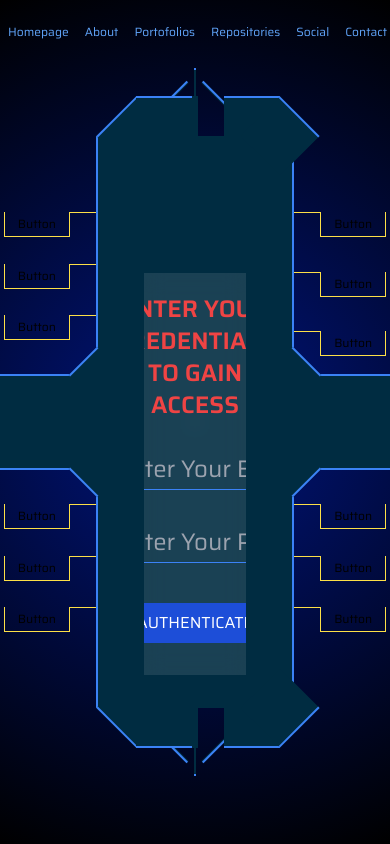
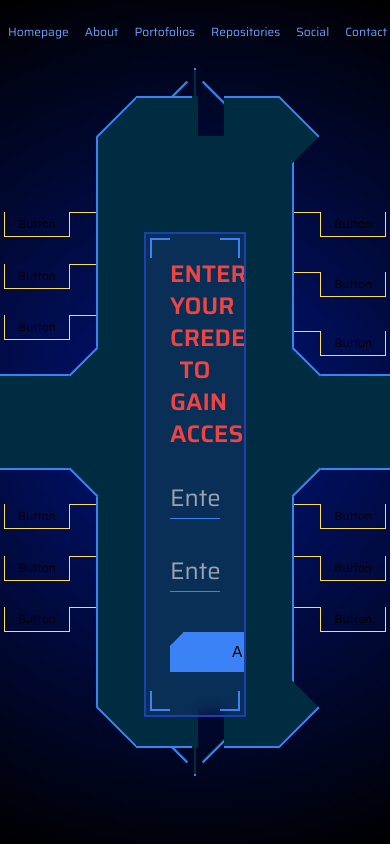
Before and after one commit to Dafazan/Project-Insight, a Next.js app: page /LoginPage in a window 390 px wide. Built offline with nearby package versions, Linux system fonts and the light colour scheme; grey boxes are pictures that could not be loaded.

Commit message:
ui change

```diff
--- /dev/null
+++ b/src/app/DataCenter/DataEntry/Page.jsx
@@ -0,0 +1,9 @@
+import React from 'react'
+
+function DataEntry() {
+    return (
+        <div>DataEntry</div>
+    )
+}
+
+export default DataEntry
--- a/src/app/DataCenter/page.jsx
+++ b/src/app/DataCenter/page.jsx
@@ -10,7 +10,7 @@ import CardsCanvas from "@/components/Layouts/CardsCanvas"
 function DataCenterContent() {
     return (
         <>
-            <CardsCanvas cols={'4'}>
+            <CardsCanvas cols={4}>
                 <TitleStatusCard status={'private'} />
                 <TitleStatusCard status={'public'} />
                 <TitleStatusCard status={'private'} />
--- a/src/app/LoginPage/page.jsx
+++ b/src/app/LoginPage/page.jsx
@@ -47,9 +47,16 @@ function LoginForm() {
   }, []);
 
   return (
-    <div className='w-full md:h-full h-[90vh] flex justify-center items-center text-center relative'>
-      <form onSubmit={onSubmit} action="" method='POST'>
-        <div className="md:py-5 bgblur md:bg-transparent md:px-0 p-5 md:w-96 w-full">
+    <>
+
+      <div className='w-full md:h-full h-[90vh] flex justify-center items-center text-center'>
+        <form className='w-full relative' onSubmit={onSubmit} action="" method='POST'>
+          <div className=" bgblurblue border-2 border-blue-800 p-1 md:w-[400px] w-full flex flex-col">
+            <div className=' w-full h-5 flex justify-between'>
+              <div className='w-5 h-full  border-s-2 border-t-2 border-blue-500'></div>
+              <div className='w-5 h-full  border-e-2 border-t-2 border-blue-500'></div>
+            </div>
+            <div className='px-5  '>
               <h1 className='text-red-500 text-2xl font-semibold'>ENTER YOUR CREDENTIALS TO GAIN ACCESS</h1>
 
               <div className='py-3'>
@@ -78,9 +85,52 @@ function LoginForm() {
                   />
                 </div>
               </div>
-          <button className="w-full my-3 p-2 bg-blue-700 text-white hover:bg-blue-600">AUTHENTICATE</button>
+              <div className='py-3 w-full h-full'>
+                <button className='w-60 h-full hover:scale-105 duration-1000'>
+                  <div className='  w-full h-10 relative'>
+                    <div className='  w-full h-10 flex flex-col absolute'>
+                      <div className='flex w-full h-full'>
+                        <div className=' w-5 h-5 border-s-2 border-blue-500 bg-blue-500 rotate-45 translate-x-1 translate-y-1'></div>
+                        <div className=' w-full h-5'></div>
+                      </div>
+                      <div className='flex w-full h-full'>
+                        <div className=' w-full h-5'></div>
+                        <div className=' w-5 h-5 border-e-2 border-blue-500 bg-blue-500 rotate-45 -translate-x-1 -translate-y-1'></div>
+                      </div>
+                    </div>
+                    <div className='w-full h-10 absolute flex'>
+                      <div className=' w-[15px] h-full'></div>
+                      <div className=' w-full border-y-2 border-blue-500 bg-blue-500 h-full'></div>
+                      <div className=' w-[15px] h-full'></div>
+                    </div>
+                    <div className='w-full h-10 absolute flex'>
+                      <div className='w-full h-full flex flex-col'>
+                        <div className='h-[25px] '></div>
+                        <div className='h-full  border-s-2 border-b-2 border-blue-500 bg-blue-500'></div>
+                      </div>
+
+                      <div className='w-full h-full flex flex-col rotate-180'>
+                        <div className='h-[25px]'></div>
+                        <div className='h-full border-s-2 border-b-2 border-blue-500 bg-blue-500'></div>
+                      </div>
 
                     </div>
+                    <div className='w-full h-10 absolute flex justify-center items-center'>
+                      <p>AUTHENTICATE</p>
+                    </div>
+                  </div>
+                </button>
+              </div>
+              {/* <button className="w-full my-1 p-2 bg-blue-700 text-white hover:bg-blue-600">AUTHENTICATE</button> */}
+
+            </div>
+            <div className=' w-full h-5 flex justify-between'>
+              <div className='w-5 h-full  border-s-2 border-b-2 border-blue-500 '></div>
+              <div className='w-5 h-full  border-e-2 border-b-2 border-blue-500 '></div>
+            </div>
+
+          </div>
+
         </form>
         {isLoginFailed ? (
           <motion.div
@@ -101,7 +151,7 @@ function LoginForm() {
             initial={{ opacity: 0, height: 0 }}
             animate={{ opacity: 1, height: 400 }}
             transition={{ duration: 0.2 }}
-          className='absolute w-3/6 h-5/6 bgblur rounded-md '>
+            className='absolute md:w-3/6 w-[95%] md:h-5/6 h-[70%] bgblur rounded-md'>
             <div className='w-full h-full flex flex-col gap-5 items-center justify-center'>
               <p className='text-5xl font-semibold text-green-500 '>ACCESS GRANTED</p>
               <p className='mt-4'>Whre do you want to proceed?</p>
@@ -118,6 +168,7 @@ function LoginForm() {
         ) : null}
 
       </div>
+    </>
   )
 
 }
--- a/src/components/Layouts/CardsCanvas.jsx
+++ b/src/components/Layouts/CardsCanvas.jsx
@@ -1,9 +1,26 @@
 import React from 'react'
+
+function classNames(cols) {
+    switch (cols) {
+        case 1:
+            return "md:grid-cols-1";
+        case 2:
+            return "md:grid-cols-2";
+        case 3:
+            return "md:grid-cols-3";
+        case 4:
+            return "md:grid-cols-4";
+        case 5:
+            return "md:grid-cols-5";
+        default:
+            return "md:grid-cols-4";
+    }
+}
 
 function CardsCanvas({ children, cols }) {
     return (
         <>
-            <div className={`grid grid-cols-1 md:grid-cols-${cols} gap-5 w-full py-5 md:px-2 px-5`}>
+            <div className={`grid grid-cols-1 ${classNames(cols)} gap-5 w-full py-5 md:px-2 px-5`}>
                 {children}
             </div>
         </>
```
Lines whose indentation alone changed are shown as unchanged.
